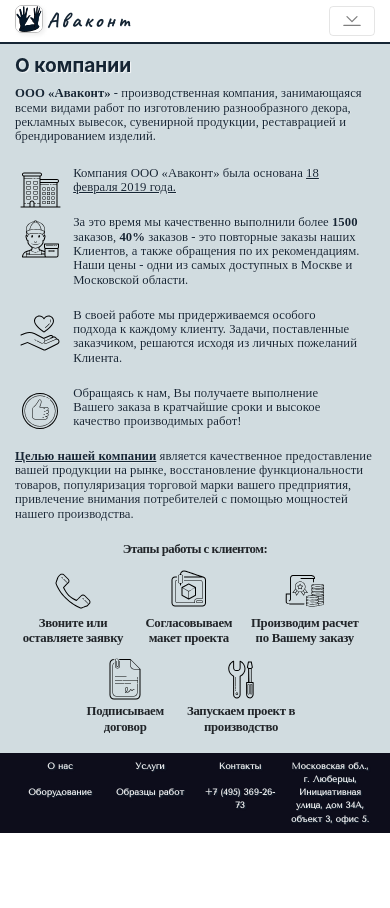
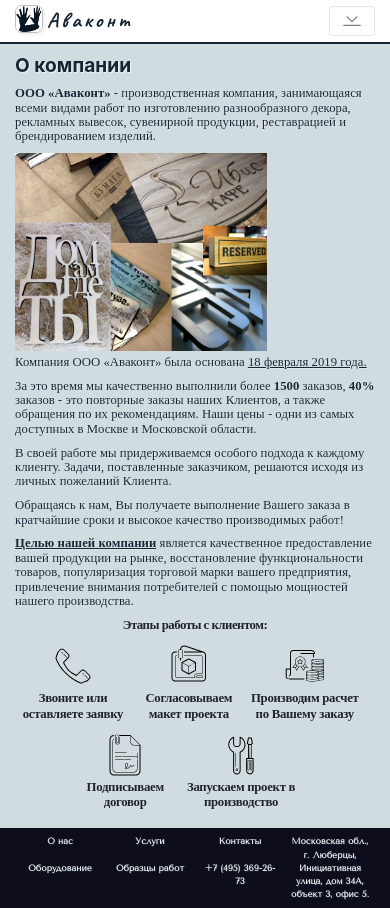
Before and after one commit to AnigalHub/Priamyeruki, a Vue app: page /company in a window 390 px wide. Before the commit the page ends 844 px from the top, so only its background shows below. Built offline with nearby package versions, Linux system fonts and the light colour scheme.

Commit message:
добавлена картинка на место, где были первые 4svg

```diff
--- a/src/components/company.vue
+++ b/src/components/company.vue
@@ -3,22 +3,12 @@
         <b-container>
             <h2>О компании</h2>
             <p class="text">
-                <b>ООО «Аваконт»</b> - производственная компания, занимающаяся
-                всеми видами работ по изготовлению разнообразного декора, рекламных
-                вывесок, сувенирной продукции, реставрацией и брендированием изделий.
+                <b>ООО «Аваконт»</b> - производственная компания, занимающаяся всеми видами работ по изготовлению разнообразного декора, рекламных вывесок, сувенирной продукции, реставрацией и брендированием изделий.
             </p>
-            <b-row v-for="(paragraph,index) in AboutCompany" :key="index">
-                <b-col cols="2">
-                    <component :is="paragraph.svg"/>
-                </b-col>
-                <b-col>
-                    <p class="text" v-html="paragraph.descr"></p>
-                </b-col>
-            </b-row>
-            <p class="text">
-                <u><b>Целью нашей компании</b></u>  является качественное предоставление вашей продукции на рынке,
-                восстановление функциональности товаров, популяризация торговой марки вашего
-                предприятия, привлечение внимания потребителей с помощью мощностей нашего производства.
+            <img src="../../public/images/company/company.png">
+            <p v-for="(paragraph,index) in AboutCompany" :key="index" class="text" v-html="paragraph.descr"></p>
+            <p class="text clear">
+                <u><b>Целью нашей компании</b></u>  является качественное предоставление вашей продукции на рынке, восстановление функциональности товаров, популяризация торговой марки вашего предприятия, привлечение внимания потребителей с помощью мощностей нашего производства.
             </p>
             <div class="general_col">
                 <h5>Этапы работы с клиентом:</h5>
@@ -109,8 +99,10 @@
     h5,h6{
        cursor: default;
     }
-    .col-2{
-        padding-left: 0 !important;
+    img{
+        width: 45%;
+        float: left;
+        margin: 0 2% 1% 0;
     }
     .flex-container {
         display: flex;
@@ -120,21 +112,21 @@
         width: 18%;
         margin: 0 0.5% 1% 0.5% !important;
     }
-    .general_col{
-        padding: 0 !important;
-    }
-    .col{
-        display: flex;
-        align-items: center;
-    }
     svg{
-        width: 150px;
+        width: 120px;
         height: 100px;
         display: block;
         margin-left: auto;
         margin-right: auto;
     }
     @media screen and (max-width: 500px) {
+        img{
+            width: 70%;
+            float: none;
+        }
+        p{
+            margin-bottom: .25rem !important;
+        }
         svg{
             width: 50px;
             height: 50px;
@@ -146,9 +138,11 @@
         .flex-container > div:nth-child(4){
             margin-left: 15% !important;
         }
-
     }
     @media screen and (min-width: 500px)and (max-width: 768px) {
+        img{
+            width: 50%;
+        }
         svg{
             width: 75px;
             height: 75px;
@@ -167,22 +161,7 @@
         }
     }
 
-    @media screen and (min-width: 2000px) and (min-height: 992px){
-        svg{
-            float: left;
-            height: 130px;
-            margin-left: 0;
-            margin-right: auto;
-            margin-bottom: 0.5% !important;
-        }
-        h6{
-            text-align: left !important;
-            padding-top: 8% !important;
-        }
-        .flex-container > div {
-            width: 50%;
-        }
-    }
+
     @media screen and (max-width: 1600px) and (min-height: 992px){
         svg{
 
```
Lines whose indentation alone changed are shown as unchanged.
